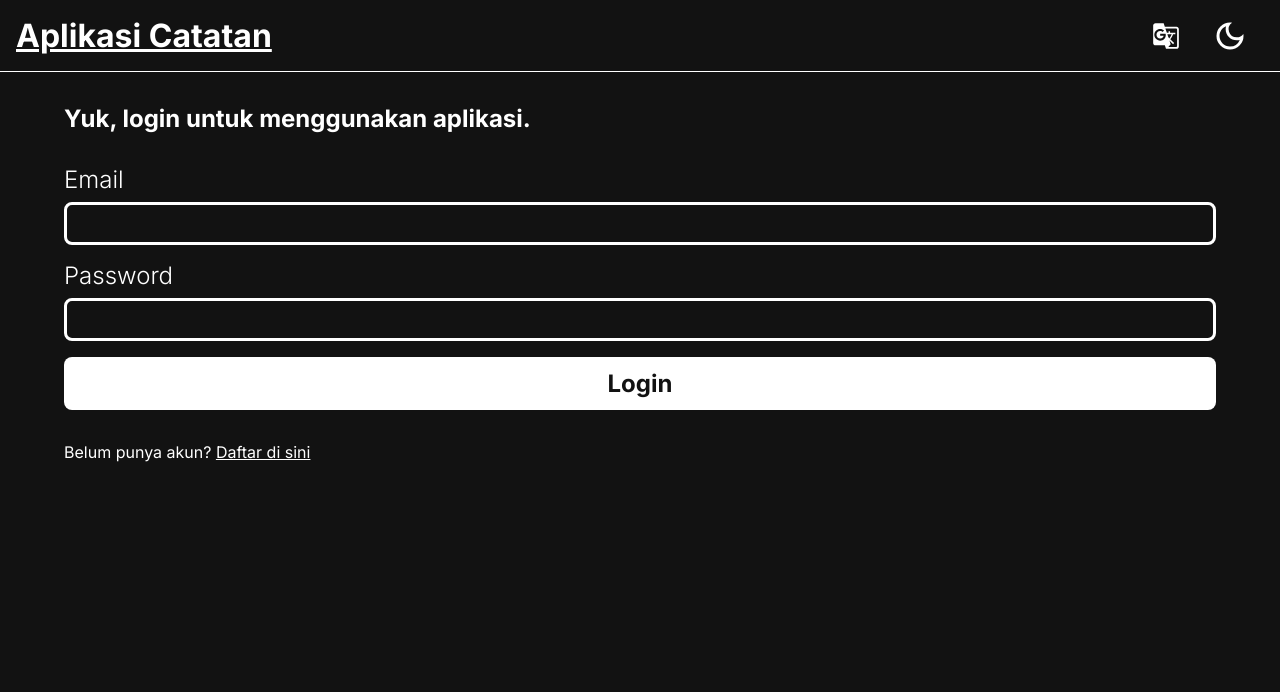
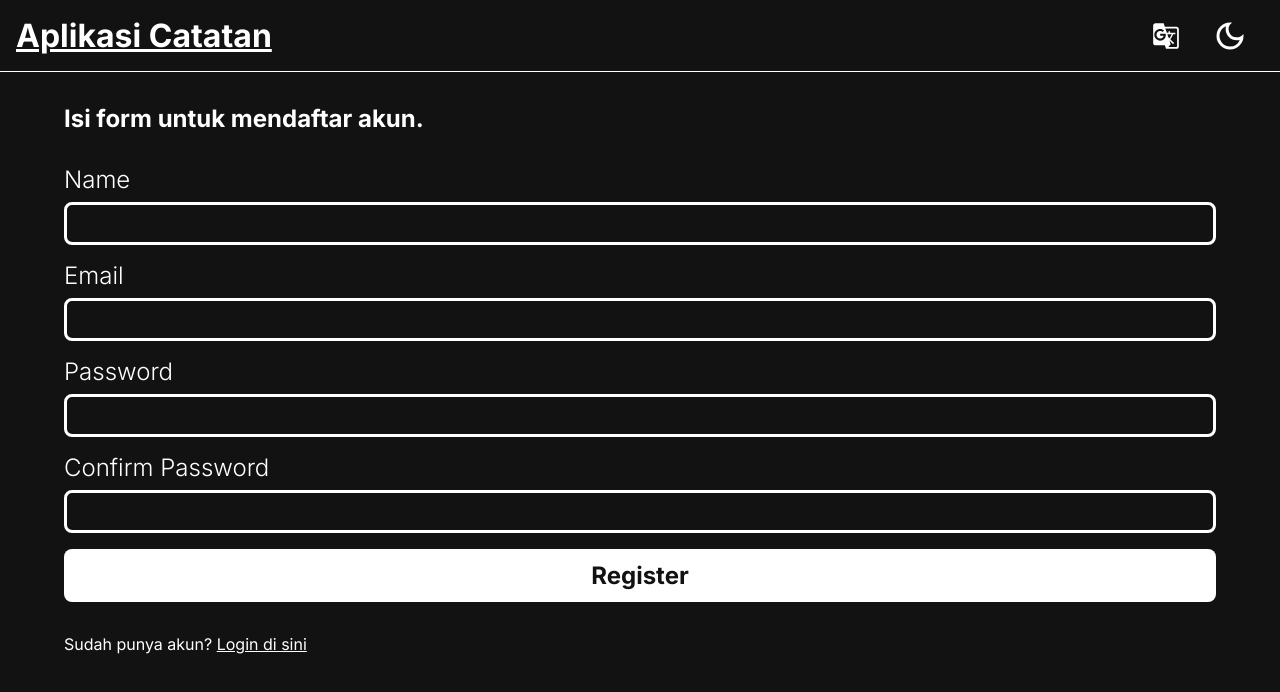
Before and after one commit to inirafli/my-personal-notes, a React (Vite) app: page /register in a window 1280 px wide. Before the commit this address led to /login. Shown: the top 692 px of the page. Built offline with nearby package versions, Linux system fonts and the light colour scheme; no server answers.

Commit message:
fixed navigate to Register from Login

```diff
--- a/src/components/AppBar.jsx
+++ b/src/components/AppBar.jsx
@@ -1,9 +1,16 @@
 import React from 'react'
-import { Link } from 'react-router-dom'
+import { Link, useNavigate } from 'react-router-dom'
 import { useAuth } from '../contexts/AuthContext'
 
 const AppBar = () => {
   const { isAuthenticated, logout } = useAuth()
+  const navigate = useNavigate()
+
+  const handleLogout = () => {
+    localStorage.removeItem('accessToken')
+    logout()
+    navigate('/login', { replace: true })
+  }
 
   return (
     <header>
@@ -31,7 +38,7 @@ const AppBar = () => {
               <path d="M9.37 5.51A7.35 7.35 0 009.1 7.5c0 4.08 3.32 7.4 7.4 7.4.68 0 1.35-.09 1.99-.27A7.014 7.014 0 0112 19c-3.86 0-7-3.14-7-7 0-2.93 1.81-5.45 4.37-6.49zM12 3a9 9 0 109 9c0-.46-.04-.92-.1-1.36a5.389 5.389 0 01-4.4 2.26 5.403 5.403 0 01-3.14-9.8c-.44-.06-.9-.1-1.36-.1z" />
             </svg>
           </button>
-          <button className="button-logout" type="button" onClick={logout}>
+          <button className="button-logout" type="button" onClick={handleLogout}>
             <svg stroke="currentColor" fill="currentColor" strokeWidth="0" viewBox="0 0 24 24" height="1em" width="1em" xmlns="http://www.w3.org/2000/svg" data-darkreader-inline-fill="" data-darkreader-inline-stroke="">
               <path fill="none" d="M0 0h24v24H0z" />
               <path d="M10.09 15.59L11.5 17l5-5-5-5-1.41 1.41L12.67 11H3v2h9.67l-2.58 2.59zM19 3H5a2 2 0 00-2 2v4h2V5h14v14H5v-4H3v4a2 2 0 002 2h14c1.1 0 2-.9 2-2V5c0-1.1-.9-2-2-2z" />
--- a/src/pages/Layout.jsx
+++ b/src/pages/Layout.jsx
@@ -1,13 +1,14 @@
 import React, { useEffect } from 'react'
-import { Outlet, useNavigate } from 'react-router-dom'
+import { Outlet, useLocation, useNavigate } from 'react-router-dom'
 import { useAuth } from '../contexts/AuthContext'
 
 const Layout = () => {
   const navigate = useNavigate()
+  const location = useLocation()
   const { isAuthenticated } = useAuth()
 
   useEffect(() => {
-    if (!isAuthenticated) {
+    if (!isAuthenticated && location.pathname !== '/register') {
       navigate('/login')
     }
   }, [isAuthenticated, navigate])
--- a/src/pages/LoginScreen.jsx
+++ b/src/pages/LoginScreen.jsx
@@ -1,5 +1,5 @@
 import React, { useEffect } from 'react'
-import { useNavigate } from 'react-router-dom'
+import { Link, useNavigate } from 'react-router-dom'
 import AppBar from '../components/AppBar'
 import LoginInput from '../components/LoginInput'
 import { useAuth } from '../contexts/AuthContext'
@@ -24,7 +24,7 @@ const LoginScreen = () => {
           <p>
             Belum punya akun?
             {' '}
-            <a href="/register">Daftar di sini</a>
+            <Link to="/register">Daftar di sini</Link>
           </p>
         </section>
       </main>
--- a/src/pages/RegisterScreen.jsx
+++ b/src/pages/RegisterScreen.jsx
@@ -1,6 +1,6 @@
 import React, { useEffect } from 'react'
 
-import { useNavigate } from 'react-router-dom'
+import { Link, useNavigate } from 'react-router-dom'
 import AppBar from '../components/AppBar'
 import RegisterInput from '../components/RegisterInput'
 import { useAuth } from '../contexts/AuthContext'
@@ -25,7 +25,7 @@ const RegisterScreen = () => {
           <p>
             Sudah punya akun?
             {' '}
-            <a href="/login">Login di sini</a>
+            <Link to="/login">Login di sini</Link>
           </p>
         </section>
       </main>
```
